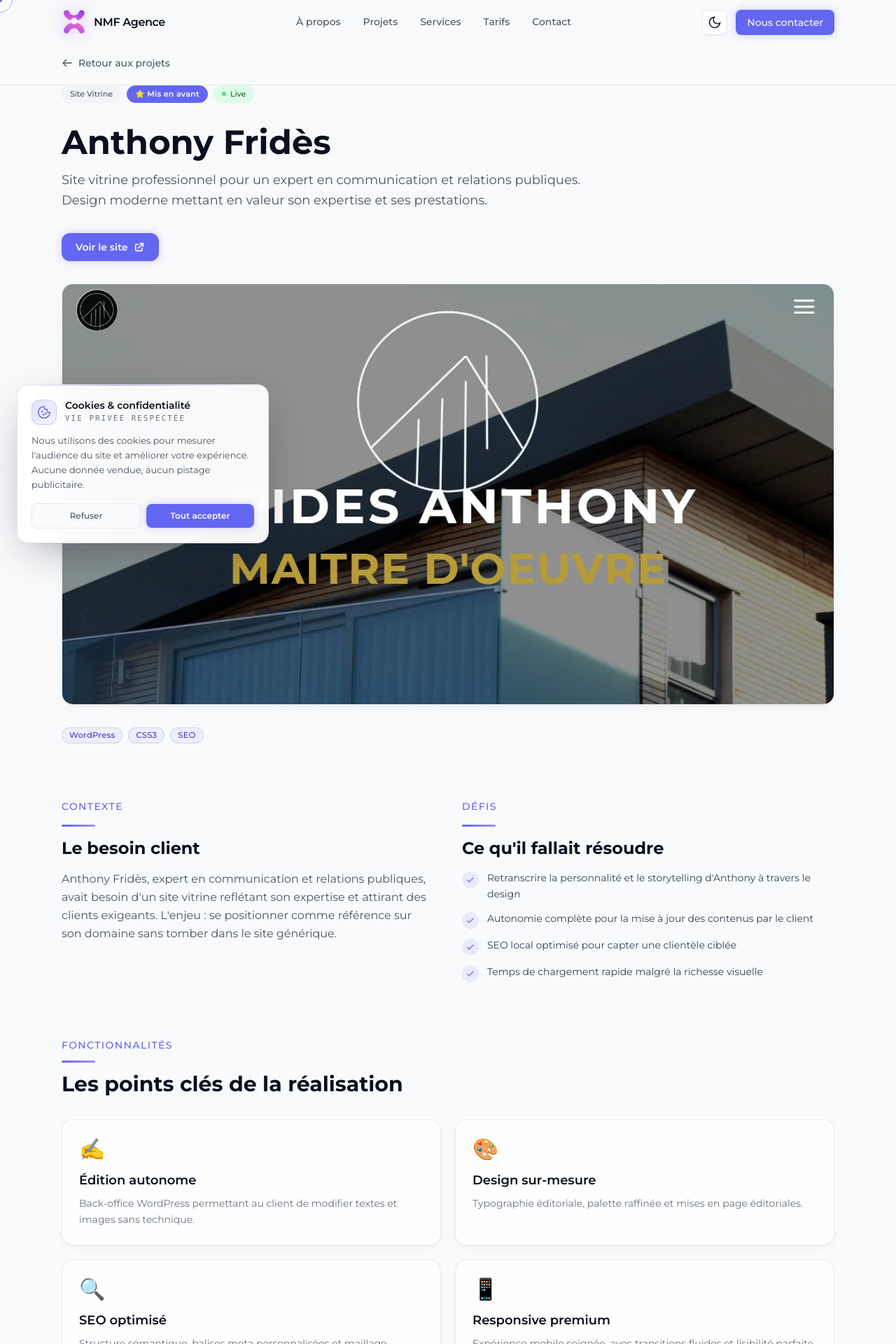
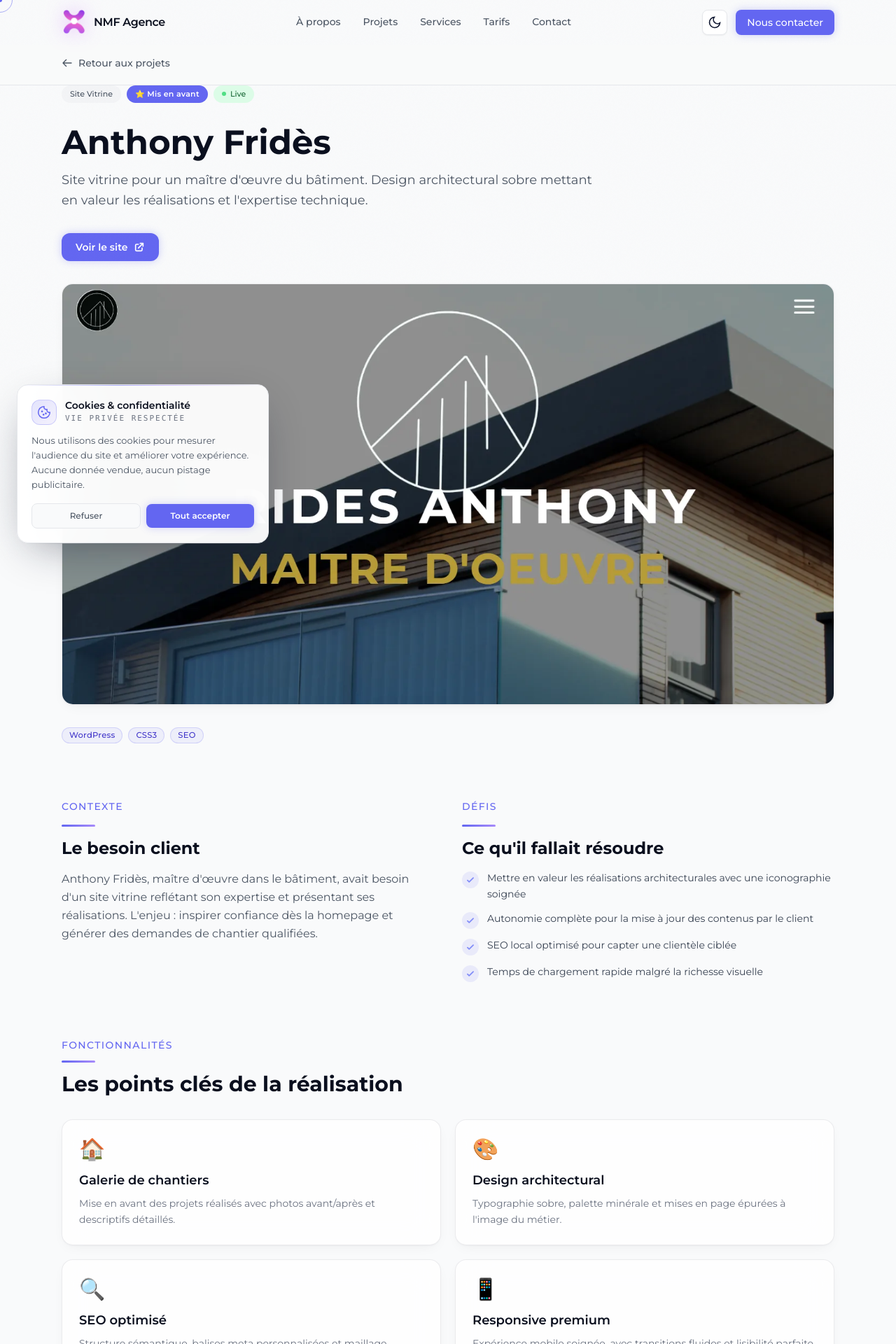
Before and after one commit to nicolasMaillard49/portfolio, a Nuxt app: page /projets/anthonyfrides in a window 1280 px wide. Shown: the top 1920 px of the page at 70% size. Built offline with nearby package versions, Linux system fonts and the light colour scheme.

Commit message:
copy(projects): fix anthonyfrides description (maitre d'oeuvre, not communication)
Co-Authored-By: Claude Opus 4.7 (1M context) <noreply@anthropic.com>

```diff
--- a/composables/useProjects.ts
+++ b/composables/useProjects.ts
@@ -144,7 +144,7 @@ const projects: Project[] = [
   {
     id: 'anthonyfrides',
     title: 'Anthony Fridès',
-    description: 'Site vitrine professionnel pour un expert en communication et relations publiques. Design moderne mettant en valeur son expertise et ses prestations.',
+    description: "Site vitrine pour un maître d'œuvre du bâtiment. Design architectural sobre mettant en valeur les réalisations et l'expertise technique.",
     type: 'Site Vitrine',
     tech: ['WordPress', 'CSS3', 'SEO'],
     github: null,
@@ -158,18 +158,18 @@ const projects: Project[] = [
     featured: true,
     gradient: ['#1E3A5F', '#2563EB'],
     tags: ['WordPress'],
-    icon: icons.user,
+    icon: icons.building,
     details: {
-      context: "Anthony Fridès, expert en communication et relations publiques, avait besoin d'un site vitrine reflétant son expertise et attirant des clients exigeants. L'enjeu : se positionner comme référence sur son domaine sans tomber dans le site générique.",
+      context: "Anthony Fridès, maître d'œuvre dans le bâtiment, avait besoin d'un site vitrine reflétant son expertise et présentant ses réalisations. L'enjeu : inspirer confiance dès la homepage et générer des demandes de chantier qualifiées.",
       challenges: [
-        "Retranscrire la personnalité et le storytelling d'Anthony à travers le design",
+        "Mettre en valeur les réalisations architecturales avec une iconographie soignée",
         "Autonomie complète pour la mise à jour des contenus par le client",
         "SEO local optimisé pour capter une clientèle ciblée",
         "Temps de chargement rapide malgré la richesse visuelle",
       ],
       features: [
-        { icon: '✍️', title: 'Édition autonome', description: "Back-office WordPress permettant au client de modifier textes et images sans technique." },
-        { icon: '🎨', title: 'Design sur-mesure', description: "Typographie éditoriale, palette raffinée et mises en page éditoriales." },
+        { icon: '🏠', title: 'Galerie de chantiers', description: "Mise en avant des projets réalisés avec photos avant/après et descriptifs détaillés." },
+        { icon: '🎨', title: 'Design architectural', description: "Typographie sobre, palette minérale et mises en page épurées à l'image du métier." },
         { icon: '🔍', title: 'SEO optimisé', description: "Structure sémantique, balises meta personnalisées et maillage interne pensé." },
         { icon: '📱', title: 'Responsive premium', description: "Expérience mobile soignée, avec transitions fluides et lisibilité parfaite." },
       ],
```
